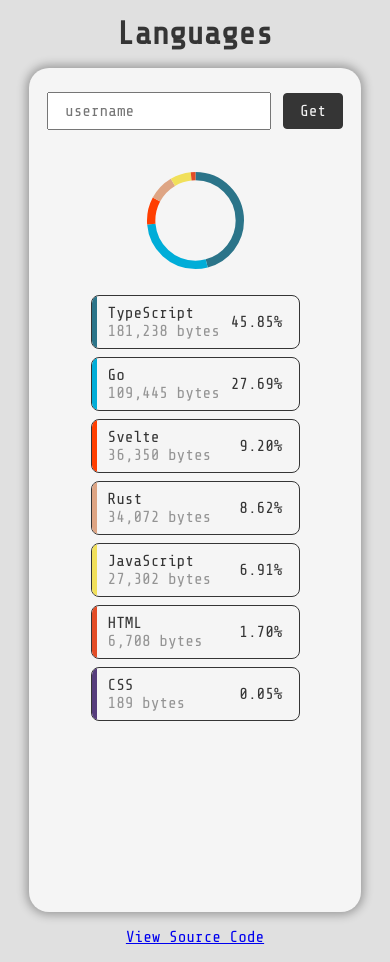
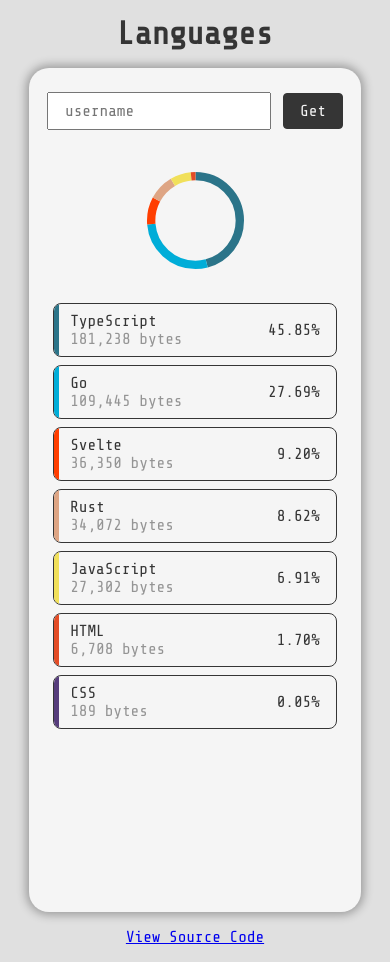
Before and after one commit to Shresht7/Languages, a Svelte app: page / in a window 390 px wide. Built offline with nearby package versions, Linux system fonts and the light colour scheme.

Commit message:
Reduce padding in vertical layouts

```diff
--- a/src/App.svelte
+++ b/src/App.svelte
@@ -107,6 +107,7 @@
     main {
       min-height: 100vh;
       justify-content: flex-start;
+      padding: 1.5rem 0.5rem;
     }
   }
 </style>
--- a/src/components/Input.svelte
+++ b/src/components/Input.svelte
@@ -1,8 +1,12 @@
 <script lang="ts">
+    //  Library
+    import { fly } from "svelte/transition";
+
+    //  Props
     export let value: string = "";
 </script>
 
-<div>
+<div in:fly={{ y: 50, duration: 500, opacity: 0 }}>
     <form on:submit|preventDefault>
         <input bind:value placeholder="username" />
         <button type="submit">Get</button>
--- a/src/components/List.svelte
+++ b/src/components/List.svelte
@@ -52,12 +52,6 @@
         flex-direction: column;
         justify-content: center;
         align-items: center;
-    }
-
-    @media (max-width: 768px) {
-        #list {
-            max-width: 70vw;
-        }
     }
 
     ol {
@@ -119,4 +113,14 @@
     .bytes {
         opacity: 0.5;
     }
+
+    @media (max-width: 768px) {
+        #list {
+            max-width: 95%;
+        }
+
+        ol {
+            padding: 0.5rem;
+        }
+    }
 </style>
```
